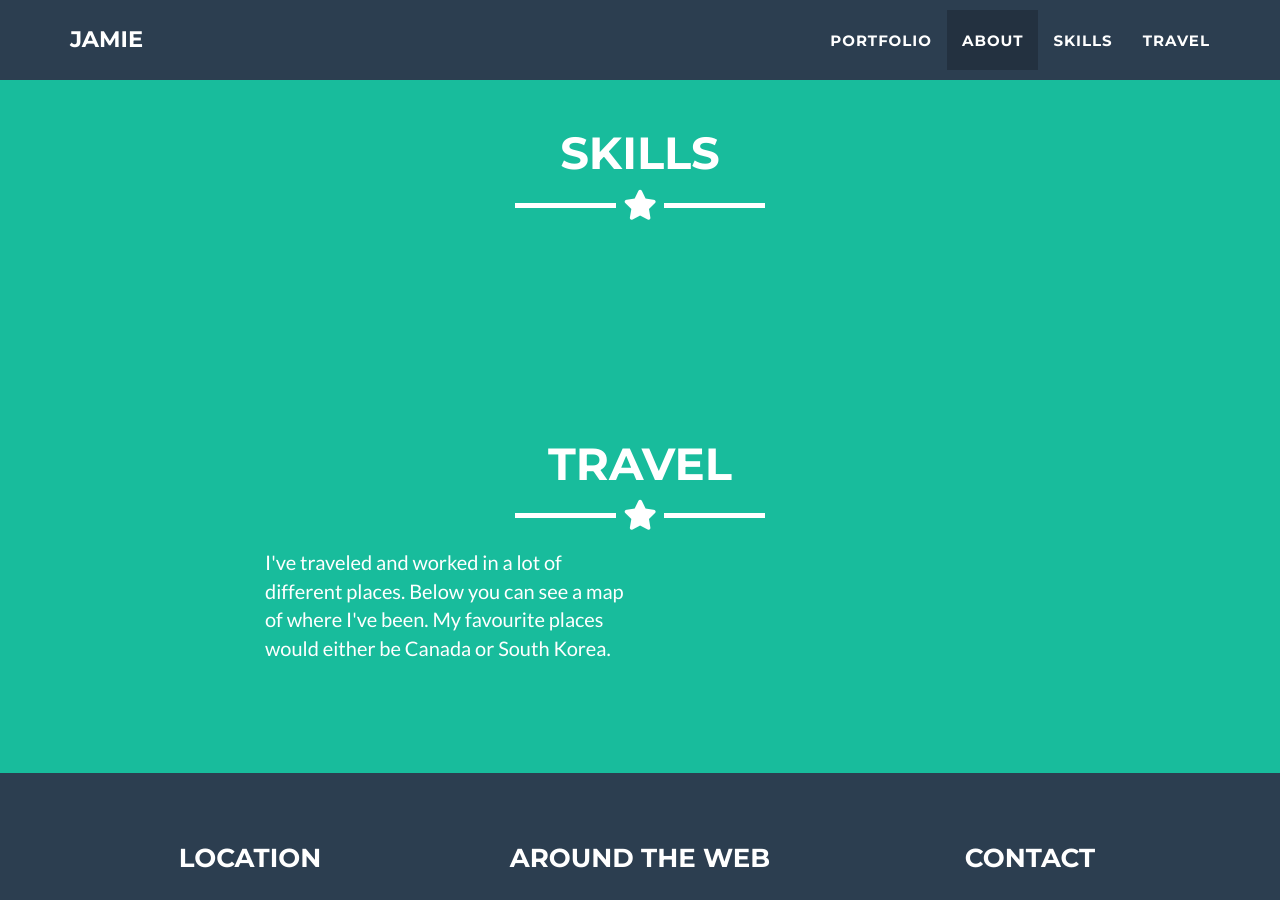
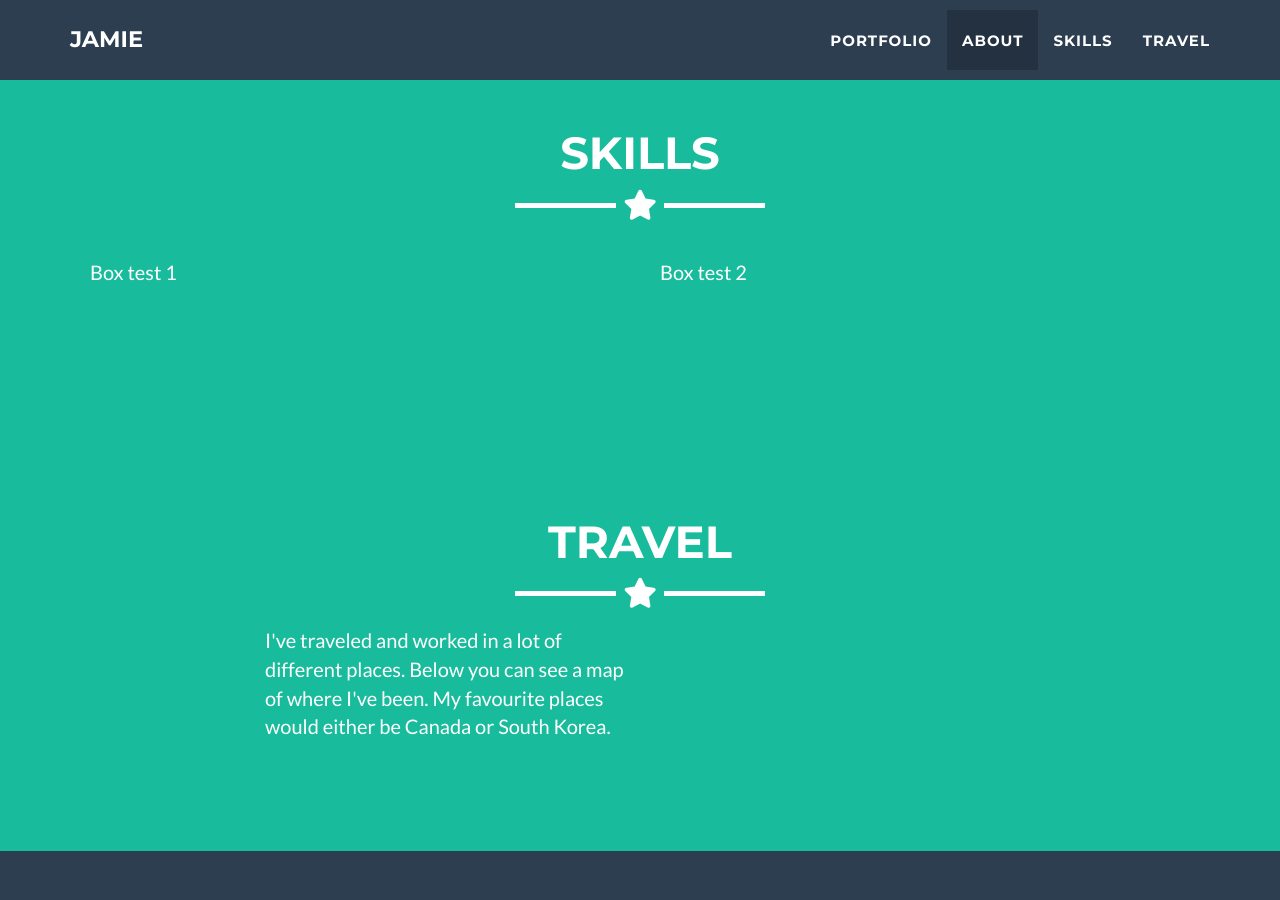
Before and after one commit to jamiedumayne/jamiedumayne.github.io, a Jekyll site: the page built from _posts/2014-07-18-project-1.markdown, in a window 1280 px wide and 900 px high, scrolled down 2249 px. Built offline with Jekyll 4.4.1, drawn with Linux system fonts in a browser that asks for light colours.

Commit message:
Update skills.html

```diff
--- a/_includes/skills.html
+++ b/_includes/skills.html
@@ -7,8 +7,12 @@
         <hr class="star-light">
       </div>
     </div>
-    <div class="row">
-      <div class="col-lg-4 col-lg-offset-2">
+    <div class="float-container">
+      <div class="float-child">
+        <p>Box test 1</p>
+      </div>
+      <div class="float-child">
+        <p>Box test 2</p>
       </div>
     </div>
   </div>
```
